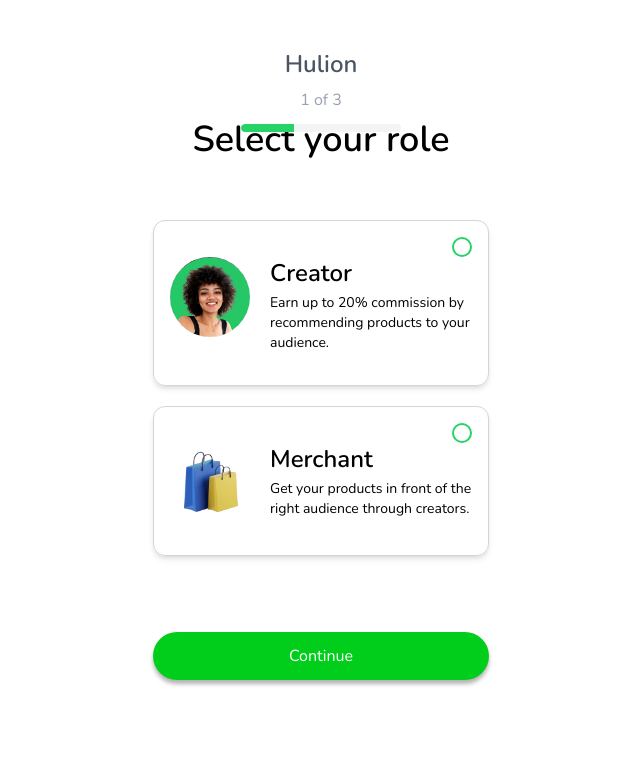
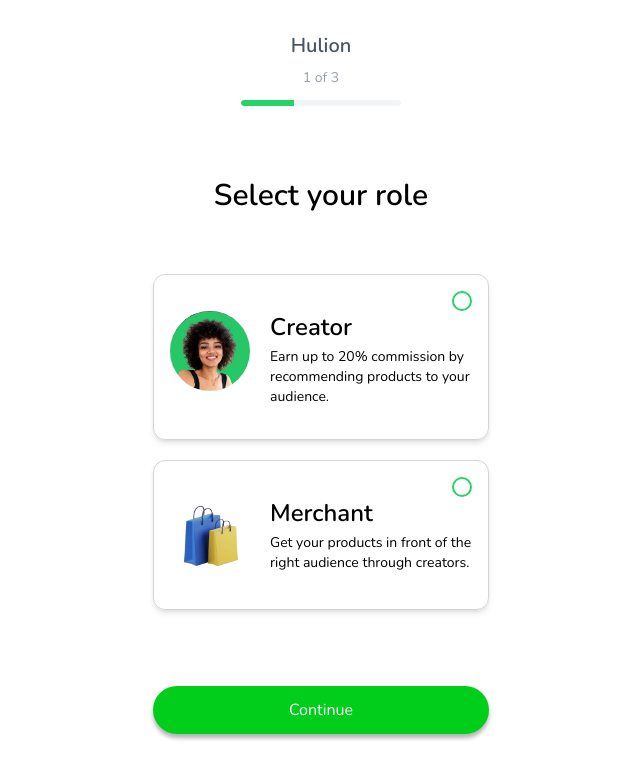
Before and after one commit to Mcdon1131/Helin, a React (Vite) app in the folder my-app/: page /setup/role in a window 1280 px wide. Shown: the top 778 px of the page, without its empty margins (319-959 px from the left). Built offline with nearby package versions, Linux system fonts and the light colour scheme.

Commit message:
little touches

```diff
--- a/my-app/Layouts/UserSetUpLayouts.jsx
+++ b/my-app/Layouts/UserSetUpLayouts.jsx
@@ -1,7 +1,15 @@
-import { Outlet } from "react-router-dom";
+import { Outlet, useLocation } from "react-router-dom";
 import UserSetUpNavbar from "../src/components/UserSetUpNavbar";
-const UserSetUpLayouts = ({pageNum}) => {
-  return (
+const pageMap = {
+  "/setup/role": 1,
+  "/setup/storefront": 2,
+  "/setup/freetrial": 3
+}
+const UserSetUpLayouts = () => {
+  const location = useLocation();
+  console.log(location)
+  const pageNum = pageMap[location.pathname] || 1;
+   return (
     <div>
       <UserSetUpNavbar pgNum={pageNum}/>
       <Outlet />
--- a/my-app/Pages/UserSetups/FreeTrialPage.jsx
+++ b/my-app/Pages/UserSetups/FreeTrialPage.jsx
@@ -1,9 +1,8 @@
 
-const FreeTrialPage = ({ setPageNum }) => {
-  const id = 3;
-  setPageNum(id);
+const FreeTrialPage = () => {
+
   return (
-    <div className="flex justify-center items-center bg-white pt-40">
+    <div className="flex justify-center items-center bg-white pt-10">
       <div className="w-full max-w-sm px-6 pt-5 ">
         <h1 className="text-center font-semibold text-4xl mb-7">
           Start your 30 day
--- a/my-app/Pages/UserSetups/RolePage.jsx
+++ b/my-app/Pages/UserSetups/RolePage.jsx
@@ -3,9 +3,8 @@
 import merchant from "../../src/assets/merchant.webp";
 import RoleCard from "../../src/components/RoleCard";
 import { Link } from "react-router-dom";
-function RolePage({setPageNum}) {
-  const id = 1;
-  setPageNum(id)
+function RolePage() {
+
   const [selected, setSelected] = useState("");
 
   const roles = [
@@ -29,9 +28,9 @@
   ];
 
   return (
-    <div className="min-h-screen flex justify-center items-center bg-white">
+    <div className="min-h-screen flex justify-center mt-15 bg-white">
       <div className="w-full max-w-sm px-6 ">
-        <h2 className="text-center text-4xl font-semibold">Select your role</h2>
+        <h2 className="text-center text-3xl font-semibold">Select your role</h2>
         <div className="flex flex-col space-y-5 mt-15">
           {roles.map((role) => (
             <RoleCard
--- a/my-app/Pages/UserSetups/StoreFrontPage.jsx
+++ b/my-app/Pages/UserSetups/StoreFrontPage.jsx
@@ -1,8 +1,7 @@
 import Button from "../../src/components/Button";
 
-const StoreFrontPage = ({ setPageNum }) => {
-  const id = 2;
-  setPageNum(id);
+const StoreFrontPage = () => {
+
   let Niches = [
     { id: 1, name: "Fitness" },
     { id: 2, name: "Fashion" },
@@ -14,9 +13,9 @@
     { id: 8, name: "Food" },
   ];
   return (
-    <div className="flex justify-center items-center bg-white pt-40">
+    <div className="flex justify-center items-center bg-white mt-10">
       <div className="w-full max-w-sm px-6 pt-5 ">
-        <h1 className="text-center font-semibold text-4xl mb-7">
+        <h1 className="text-center font-semibold text-3xl mb-7">
           Setup your StoreFront
         </h1>
         <label htmlFor="username">Choose your username</label>
@@ -41,7 +40,7 @@
           <h2 className="mb-2">Choose your Niche</h2>
           <div className="flex flex-wrap gap-4 br px-px pt-2 pb-1">
             {Niches.map((niche) => (
-              <div className="border flex items-center justify-center px-2 py-px border-gray-300 rounded-xl">
+              <div key={niche.id} className="border flex items-center justify-center px-2 py-px border-gray-300 rounded-xl">
                 <p>{niche.name}</p>
               </div>
             ))}
--- a/my-app/src/App.jsx
+++ b/my-app/src/App.jsx
@@ -11,29 +11,38 @@
 import RolePage from "../Pages/UserSetups/RolePage";
 import StoreFrontPage from "../Pages/UserSetups/StoreFrontPage";
 import FreeTrialPage from "../Pages/UserSetups/FreeTrialPage";
-import { useState } from "react";
+
 const App = () => {
-  let [pageNum, setPageNum] = useState(1);
+
   const router = createBrowserRouter(
     createRoutesFromElements(
       <Route path="/" element={<MainLayouts />}>
         <Route index element={<LoginPage />} />
         <Route path="signup" element={<SignUpPage />} />
-        <Route path="setup" element={<UserSetUpLayouts pageNum={pageNum} />}>
-          <Route path="role" element={<RolePage setPageNum={setPageNum} />} />
+        <Route path="setup" element={<UserSetUpLayouts />}>
+          <Route
+            path="role"
+            element={
+              <RolePage  />
+            }
+          />
           <Route
             path="storefront"
-            element={<StoreFrontPage setPageNum={setPageNum} />}
+            element={
+              <StoreFrontPage  />
+            }
           />
           <Route
             path="freetrial"
-            element={<FreeTrialPage setPageNum={setPageNum} />}
+            element={
+              <FreeTrialPage  />
+            }
           />
         </Route>
       </Route>,
     ),
   );
-  console.log(pageNum);
+
   return <RouterProvider router={router} />;
 };
 
--- a/my-app/src/components/Login.jsx
+++ b/my-app/src/components/Login.jsx
@@ -27,7 +27,7 @@
             <Button name="Login" bgColor="rgb(0, 206, 27)" />
             <Button name="Continue with Google" icon={"googleIcon"} />
 
-            <p className="text-center font-semibold font-nunito">
+            <p className="text-center font-lighter font-nunito">
               Don't have an account?{" "}
               <span className="">
                 <Link
--- a/my-app/src/components/RoleCard.jsx
+++ b/my-app/src/components/RoleCard.jsx
@@ -22,6 +22,7 @@
           className={`
             inline-flex
             items-center
+
             justify-center
             w-5
             aspect-square
--- a/my-app/src/components/SignUp.jsx
+++ b/my-app/src/components/SignUp.jsx
@@ -27,7 +27,7 @@
             />
             <Button name="Continue with Google" icon={"googleIcon"} />
             <Button name="Next" to="/setup/role" bgColor="rgb(0, 206, 27)" />
-            <p className="text-center font-semibold font-nunito">
+            <p className="text-center font-lighter font-nunito">
               Already have an account?{" "}
               <span className="">
                 <Link className="text-green-400 font-bold font-nunito" to="/">
--- a/my-app/src/components/UserSetUpNavbar.jsx
+++ b/my-app/src/components/UserSetUpNavbar.jsx
@@ -1,16 +1,19 @@
 const UserSetUpNavbar = ({ pgNum = 1 }) => {
   const currentPercent = (pgNum / 3) * 100;
-  console.log(currentPercent);
+
   return (
     <div>
-      <div className="w-full py-3 z-100 flex flex-col items-center fixed">
-        <h1 className="text-2xl mt-9 font-semibold text-gray-600">Hulion</h1>
+      <div className="w-full py-3 z-100 flex flex-col items-center ">
+        <h1 className="text-xl mt-5 font-semibold text-gray-600">Hulion</h1>
         <div className="mt-2">
-          <p className="w-full text-center mb-3 text-gray-400">{pgNum} of 3</p>
-          <div className="w-40 h-2 relative overflow-hidden rounded-xl bg-gray-100">
+          <p className="w-full text-sm text-center mb-3 text-gray-400">
+            {pgNum} of 3
+          </p>
+          <div className=" w-40 h-1.5 relative overflow-hidden rounded-xl bg-gray-100">
             <span
               style={{
                 width: `${currentPercent}%`,
+                animationDirection: "forwards",
               }}
               className="absolute rounded-[6px_0_0_6px]  transition-all ease-in-out duration-200 inset-0 bg-[#25D366]"
             />
```
